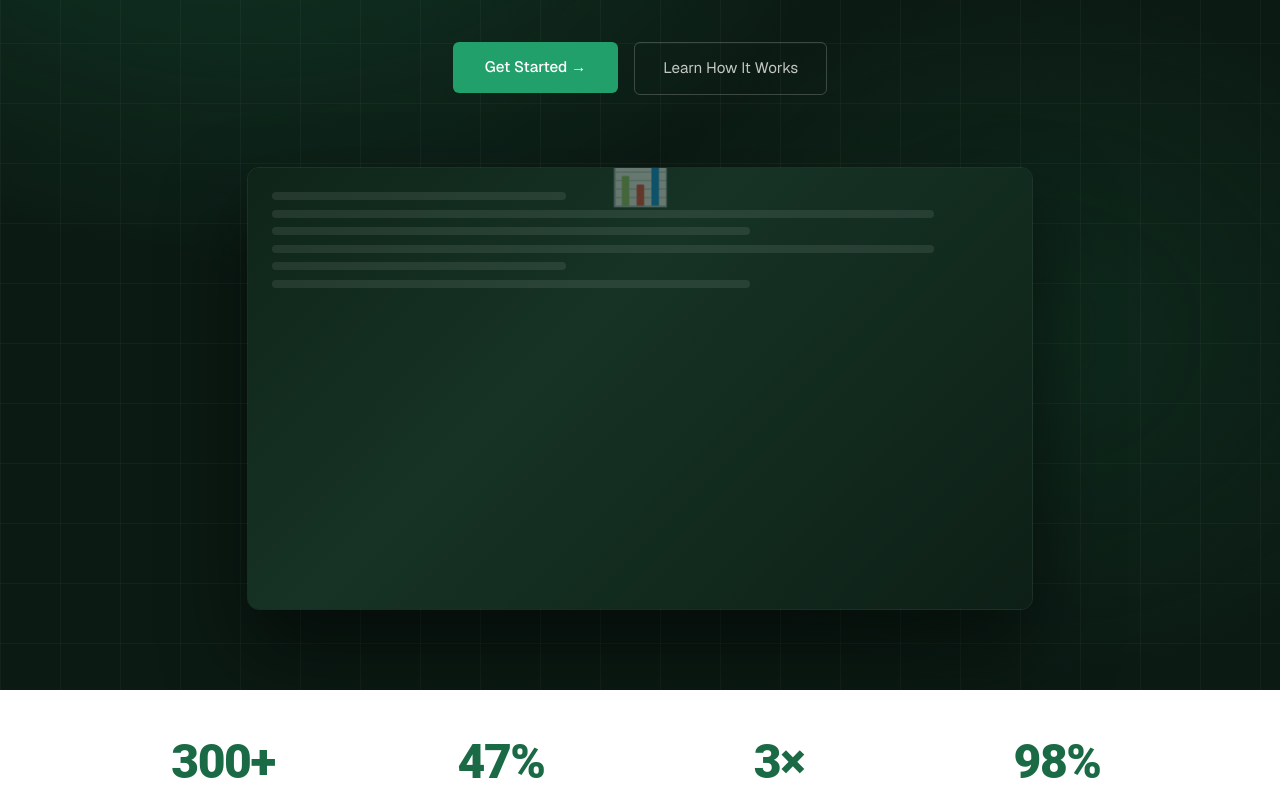
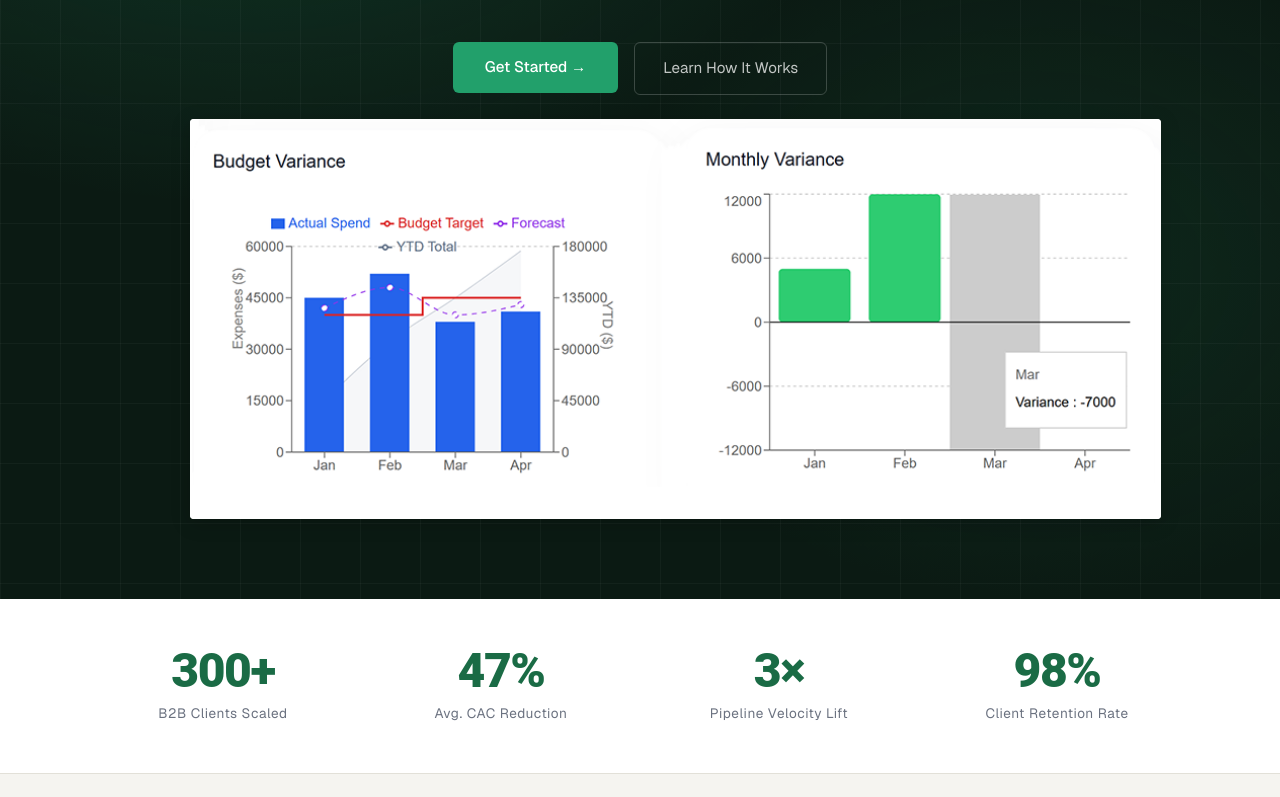
Before and after one commit to SurfBDeployments/SaasySolutions, a Next.js app: page / in a window 1280 px wide. Shown: the part 682-1479 px from the top of the page. Built offline with nearby package versions, Linux system fonts and the light colour scheme.

Commit message:
Updated landing page with more business look and feel

```diff
--- a/app/page.tsx
+++ b/app/page.tsx
@@ -4,9 +4,10 @@ import { useEffect, useRef, useState } from "react";
 import ResponsiveAppBar from "./appbar";
 import Footer from "../footer";
 import "../styles/default.css";
-import Link from "next/link";
 import Card from "@mui/material/Card";
 import CardMedia from "@mui/material/CardMedia";
+import CardContent from "@mui/material/CardContent";
+import Typography from '@mui/material/Typography';
 
 // ─── Stat counter hook ───────────────────────────────────────────────────────
 function useCountUp(target: number, duration = 1800, start = false) {
@@ -27,13 +28,17 @@ function useCountUp(target: number, duration = 1800, start = false) {
 }
 export function MediaCard() {
   return (
-    <Card sx={{}}>
+    <Card sx={{ width: '971px', height: '400px', marginTop: '24px', boxShadow: '0px 4px 20px rgba(0, 0, 0, 0.2)'}}>
       <CardMedia
         sx={{ height: 400 }}
-        image="../productsbudget.png"
-        title="Rajesh- Tech Manager "
+        image='/productsbudget.png'
+        title="Budget Variance Report"
       />
-
+      <CardContent>
+        <Typography sx={{ fontSize: '1.5rem', color: '#ffffff' }} variant="h2" component="div">
+          Sample Dashboard
+        </Typography>
+      </CardContent>
 
     </Card>
   );
@@ -185,10 +190,10 @@ export default function Home() {
           align-items: center;
           gap: .45rem;
           background: rgba(34,160,107,.15);
-          border: 1px solid rgba(34,160,107,.35);
+          border: 1px solid rgba(34, 160, 107, 0.76);
           color: var(--ss-accent-lt);
           font-family: var(--ff-body);
-          font-size: .75rem;
+          font-size: 1rem;
           font-weight: 500;
           letter-spacing: .12em;
           text-transform: uppercase;
@@ -298,7 +303,7 @@ export default function Home() {
           position: relative;
           margin-top: 4.5rem;
           width: 100%;
-          max-width: 820px;
+          max-width: 900px;
           margin-inline: auto;
           border-radius: 12px;
           overflow: hidden;
@@ -618,22 +623,14 @@ export default function Home() {
           </div>
 
           {/* Hero image placeholder */}
-          <div className="ss-hero-image">
-            <div className="ss-hero-image-inner">
-              <div className="ss-mock-lines">
-                <div className="ss-mock-line short" />
-                <div className="ss-mock-line full" />
-                <div className="ss-mock-line medium" />
-                <div className="ss-mock-line full" />
-                <div className="ss-mock-line short" />
-                <div className="ss-mock-line medium" />
-              </div>
-              <span className="ss-placeholder-icon">📊</span>
-              <MediaCard />
 
 
-            </div>
-          </div>
+          <MediaCard />
+
+
+
+
+
         </div>
       </section>
 
--- a/app/products/page.tsx
+++ b/app/products/page.tsx
@@ -19,7 +19,6 @@ export default function Home() {
         <div className="max-w-7xl mx-auto">
           <div className='maincontent'>
             <h1 className="max-w-m text-4xl font-semibold leading-10 tracking-tight text-black dark:text-cyan-800" style={{ textAlign: "left" }}>Executive Products</h1>
-            <h2 className="max-w-m text-4xl font-semibold leading-10 tracking-tight text-black dark:text-cyan-800" style={{ textAlign: "left" }}>Apis</h2>
             <h5 className="max-w-m text-3xl font-condensed-light leading-10 tracking-tight text-black dark:text-slate-800" style={{ textAlign: "left", marginBottom: '20px' }}>Showing data for net profit margins, revenue for last 6 months, EBIT and Debt to Equity Ratios and MRR/Churn Data</h5>
 
             <MasterDashboard />
```
Also changed, not shown: public/productsbudget.png.
